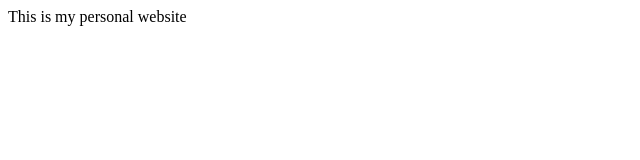
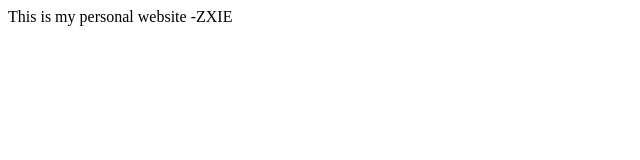
Before and after one commit to arthur0610/arthur0610.github.io, a plain HTML site: page index.html in a window 1280 px wide. Shown: the full height of the page, 0-640 px from the left. Drawn offline with Linux system fonts and the light colour scheme.

Commit message:
Update index.html

```diff
--- a/index.html
+++ b/index.html
@@ -1 +1 @@
-<p>This is my personal website</p>
+<p>This is my personal website -ZXIE</p>
```
